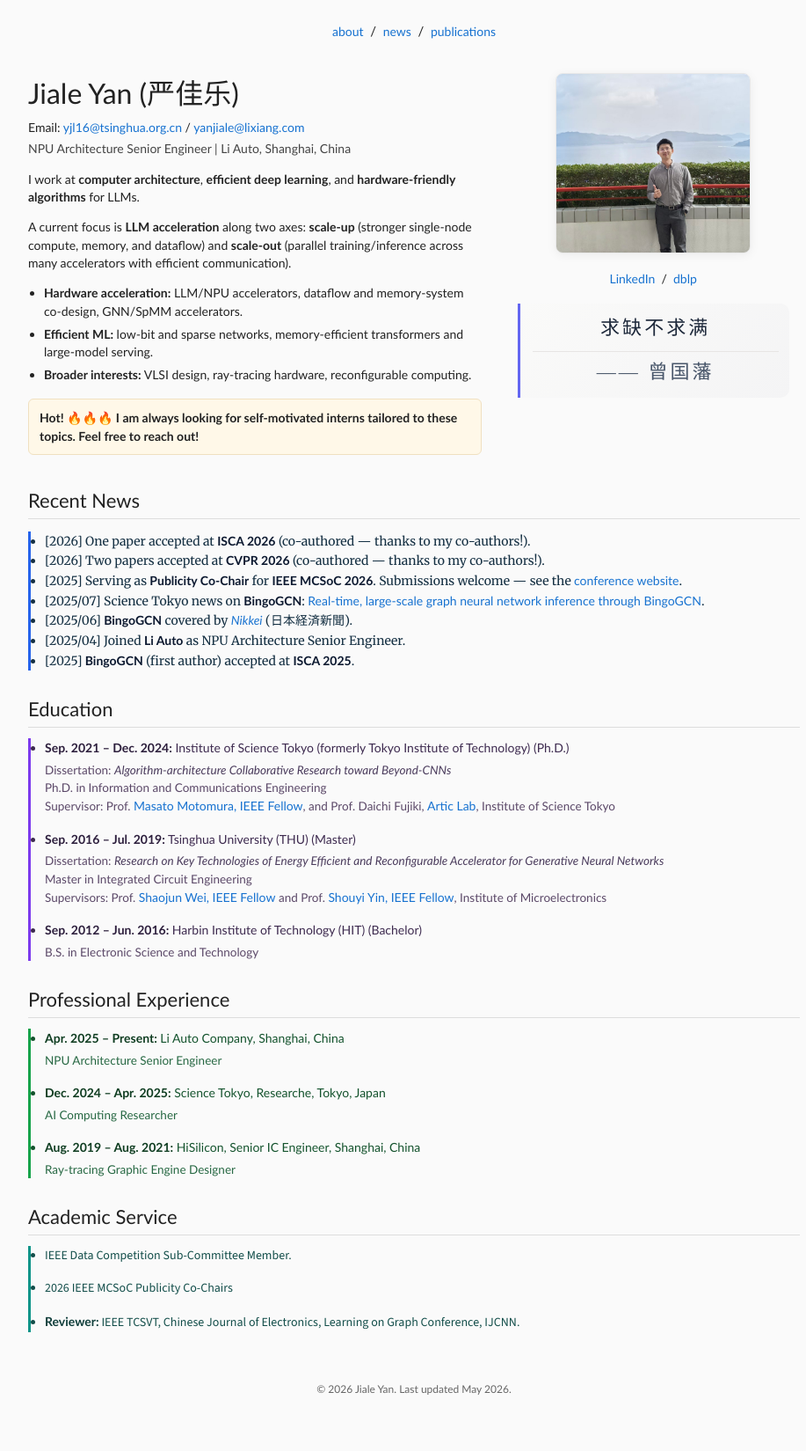
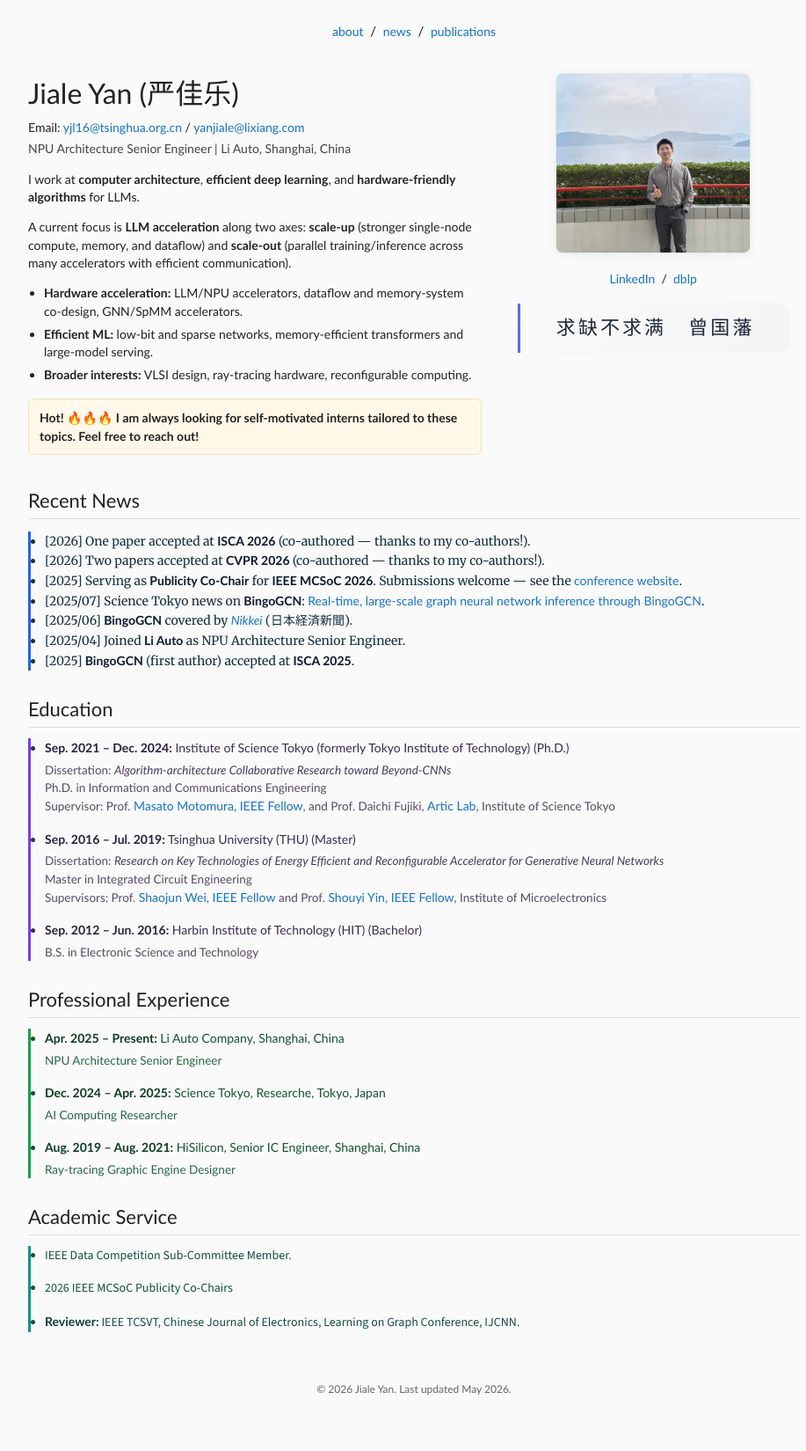
Before and after one commit to LouiValley/LouiValley.github.io, a Jekyll site: the page built from index.html, in a window 1280 px wide. Shown: the whole page at 88% size, without its empty margins (169-1086 px from the left). Built offline with Jekyll 4.4.1, drawn with Linux system fonts in a browser that asks for light colours; some web fonts are replaced.

Commit message:
Hero philosophy: single-line Zeng Guofan quote; drop footer styles

```diff
--- a/index.html
+++ b/index.html
@@ -33,8 +33,7 @@ title: Jiale Yan
       <a href="https://dblp.org/pid/228/2666.html">dblp</a>
     </p>
     <blockquote class="hero-philosophy" lang="zh-CN">
-      <p>求缺不求满</p>
-      <footer>—— 曾国藩</footer>
+      <p>求缺不求满　曾国藩</p>
     </blockquote>
   </td>
 </tr>
--- a/stylesheet.css
+++ b/stylesheet.css
@@ -221,19 +221,6 @@ body {
   color: #1e293b;
   line-height: inherit;
   letter-spacing: inherit;
-}
-
-.hero-philosophy footer {
-  margin: 10px 0 0;
-  padding-top: 6px;
-  font-size: inherit;
-  font-style: normal;
-  font-weight: 400;
-  color: #475569;
-  letter-spacing: inherit;
-  text-transform: none;
-  text-align: center;
-  border-top: 1px solid #e7e5e4;
 }
 
 .name-block {
```
